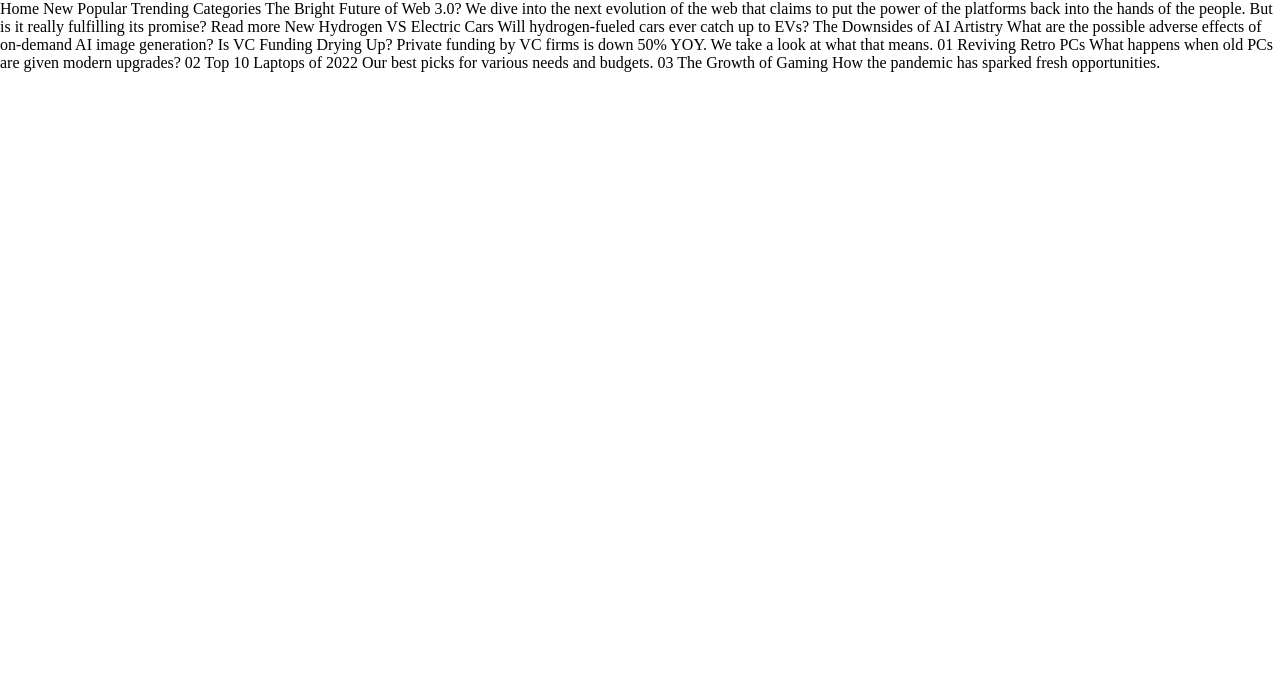
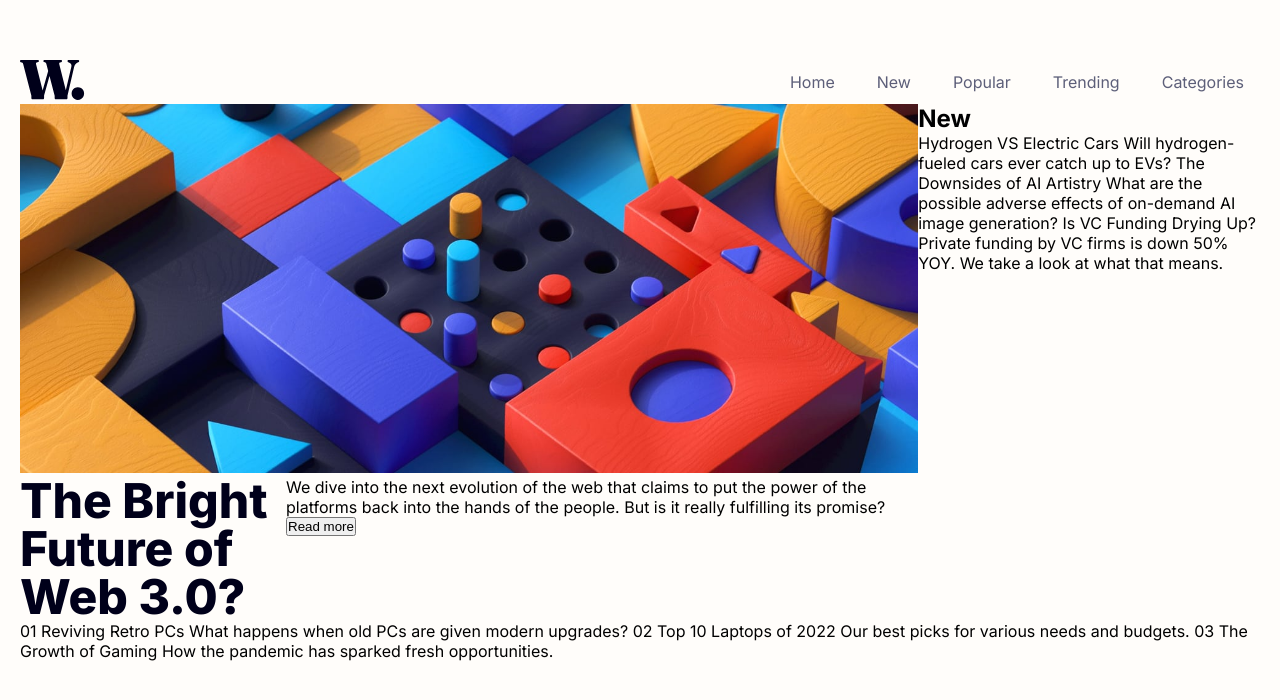
Before and after one commit to MTbustamante98/FrontEnd-HTML-CSS-JS, a website built with webpack: page news-homepage-main/index.html in a window 1280 px wide. Built offline with Linux system fonts and the light colour scheme.

Commit message:
projeto iniciado

```diff
--- a/news-homepage-main/css/geral.css
+++ b/news-homepage-main/css/geral.css
@@ -14,3 +14,30 @@
   margin: 0px;
   padding: 0px;
 }
+
+body {
+  background: var(--off-white);
+  height: 100vh;
+  overflow: hidden;
+  font-family: 'Inter', Arial, sans-serif;
+}
+
+ul {
+  list-style: none;
+}
+
+a {
+  text-decoration: none;
+}
+
+img {
+  max-width: 100%;
+}
+
+.container {
+  max-width: 1280px;
+  margin-left: auto;
+  margin-right: auto;
+  padding-left: 20px;
+  padding-right: 20px;
+}
--- a/news-homepage-main/css/main.css
+++ b/news-homepage-main/css/main.css
@@ -0,0 +1,43 @@
+.header {
+  display: flex;
+  align-items: center;
+  justify-content: space-between;
+  margin-top: 3.75rem;
+}
+
+.header nav ul {
+  display: flex;
+  gap: 0.625rem;
+}
+
+ul li a {
+  display: block;
+  padding: 0.75rem 1rem;
+  color: var(--dark-grayish-blue);
+}
+
+.articles {
+  display: flex;
+}
+
+.article-information {
+  display: flex;
+}
+
+.sub-article-button {
+  display: flex;
+  flex-direction: column;
+  align-items: flex-start;
+}
+
+.article-information h1 {
+  font-size: 3rem;
+  font-weight: 800;
+  line-height: 3rem;
+  max-width: 15ch;
+  color: var(--very-dark-blue);
+}
+
+.article-topics-two {
+  width: 640px;
+}
--- a/news-homepage-main/index.html
+++ b/news-homepage-main/index.html
@@ -1,10 +1,16 @@
 <!DOCTYPE html>
-<html lang="en">
+<html lang="pt-br">
   <head>
     <meta charset="UTF-8" />
     <meta name="viewport" content="width=device-width, initial-scale=1.0" />
-    <meta name="description" content="News homepage">
-    <link rel="stylesheet" href="css/style.css">
+    <meta name="description" content="News homepage" />
+    <link rel="stylesheet" href="css/style.css" />
+    <link rel="preconnect" href="https://fonts.googleapis.com" />
+    <link rel="preconnect" href="https://fonts.gstatic.com" crossorigin />
+    <link
+      href="https://fonts.googleapis.com/css2?family=Inter:ital,opsz,wght@0,14..32,100..900;1,14..32,100..900&display=swap"
+      rel="stylesheet"
+    />
     <link
       rel="icon"
       type="image/png"
@@ -14,23 +20,64 @@
     <title>Frontend Mentor | News homepage</title>
   </head>
   <body>
-    Home New Popular Trending Categories The Bright Future of Web 3.0? We dive
-    into the next evolution of the web that claims to put the power of the
-    platforms back into the hands of the people. But is it really fulfilling its
-    promise? Read more New Hydrogen VS Electric Cars Will hydrogen-fueled cars
-    ever catch up to EVs? The Downsides of AI Artistry What are the possible
-    adverse effects of on-demand AI image generation? Is VC Funding Drying Up?
-    Private funding by VC firms is down 50% YOY. We take a look at what that
-    means. 01 Reviving Retro PCs What happens when old PCs are given modern
-    upgrades? 02 Top 10 Laptops of 2022 Our best picks for various needs and
-    budgets. 03 The Growth of Gaming How the pandemic has sparked fresh
-    opportunities.
-    <!-- <div class="attribution">
+    <main class="container">
+      <header class="header">
+        <div><img src="/assets/images/logo.svg" alt="company representative logo"></div>
+        <nav>
+          <ul>
+            <li><a href="#">Home</a></li>
+            <li><a href="#">New</a></li>
+            <li><a href="#">Popular</a></li>
+            <li><a href="#">Trending</a></li>
+            <li><a href="#">Categories</a></li>
+          </ul>
+        </nav>
+      </header>
+      <section class="articles">
+        <div class="article-topics-one">
+          <div class="img-desktop">
+            <source media="(max-width: 700px)" srcset="/assets/images/image-web-3-mobile.jpg">
+            <img src="/assets/images/image-web-3-desktop.jpg" alt="">
+          </div>
+          <section class="article-information">
+            <div>
+              <h1>The Bright Future of Web 3.0?</h1>
+            </div>
+            <div class="sub-article-button">
+              We dive into the next evolution of the web that claims to put the power of the
+              platforms back into the hands of the people. But is it really fulfilling its
+              promise?
+              <button type="button">Read more</button>
+            </div>
+          </section>
+        </div>
+
+        <div class="article-topics-two">
+          <h1>New</h1>
+          Hydrogen VS Electric Cars
+          Will hydrogen-fueled cars ever catch up to EVs?
+          The Downsides of AI Artistry
+          What are the possible adverse effects of on-demand AI image generation?
+          Is VC Funding Drying Up?
+          Private funding by VC firms is down 50% YOY. We take a look at what that
+          means.
+        </div>
+      </section>
+
+      <section class="topics">
+        01 Reviving Retro PCs What happens when old PCs are given modern
+        upgrades? 02 Top 10 Laptops of 2022 Our best picks for various needs and
+        budgets. 03 The Growth of Gaming How the pandemic has sparked fresh
+        opportunities.
+      </section>
+    </main>
+
+    <!-- <footer class="attribution">
       Challenge by
       <a href="https://www.frontendmentor.io?ref=challenge" target="_blank"
         >Frontend Mentor</a
       >. Coded by <a href="#">Your Name Here</a>.
-    </div> -->
+    </footer> -->
     <script src="./dist/main.js"></script>
   </body>
 </html>
--- a/news-homepage-main/js/script.js
+++ /dev/null
@@ -1,2 +0,0 @@
-var nome = "Matheus"
-console.log(nome)
--- /dev/null
+++ b/news-homepage-main/webpack.config.js
@@ -0,0 +1,24 @@
+const path = require('path');
+
+module.exports = {
+  entry: './js/script.js',
+  output: {
+    path: path.resolve(__dirname, 'dist'),
+    filename: 'main.js',
+  },
+  module: {
+    rules: [
+      {
+        test: /\.js$/,
+        exclude: /node_modules/,
+        use: {
+          loader: 'babel-loader',
+          options: {
+            presets: ['@babel/preset-env'],
+            plugins: ['@babel/plugin-transform-runtime'],
+          },
+        },
+      },
+    ],
+  },
+};
```
Also changed, not shown: news-homepage-main/package.json (+6 -2 lines), news-homepage-main/dist/main.js, 1 other file.
